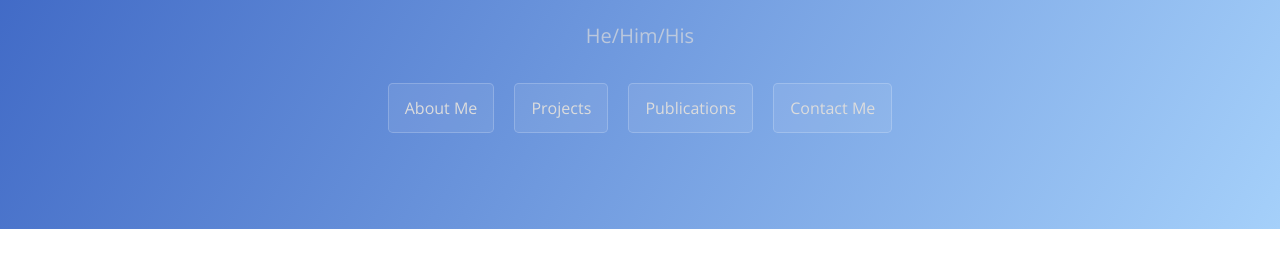
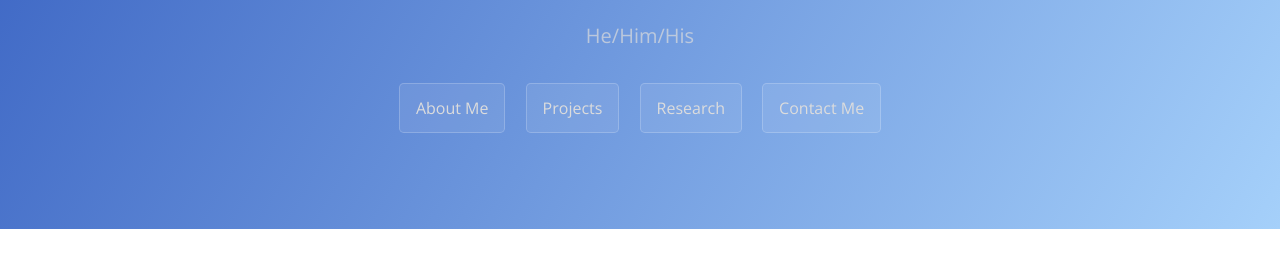
Before and after one commit to jopeo/joepo, a Jekyll site: the page built from index.md, in a window 1280 px wide. Shown: the part 410-682 px from the top of the page. Built offline with Jekyll 4.4.1, drawn with Linux system fonts in a browser that asks for light colours.

```diff
--- a/_layouts/template.html
+++ b/_layouts/template.html
@@ -32,7 +32,7 @@
 <!--        {% endfor %}-->
             <a href="index" class="btn" style="color:#DCDCDC">About Me</a>
             <a href="projects" class="btn" style="color:#DCDCDC">Projects</a>
-            <a href="research" class="btn" style="color:#DCDCDC">Publications</a>
+            <a href="research" class="btn" style="color:#DCDCDC">Research</a>
             <a href="contact" class="btn" style="color:#DCDCDC">Contact Me</a>
 
       {% if site.github.is_project_page %}
```
Also changed, not shown: research.md (+4 -1 lines).
